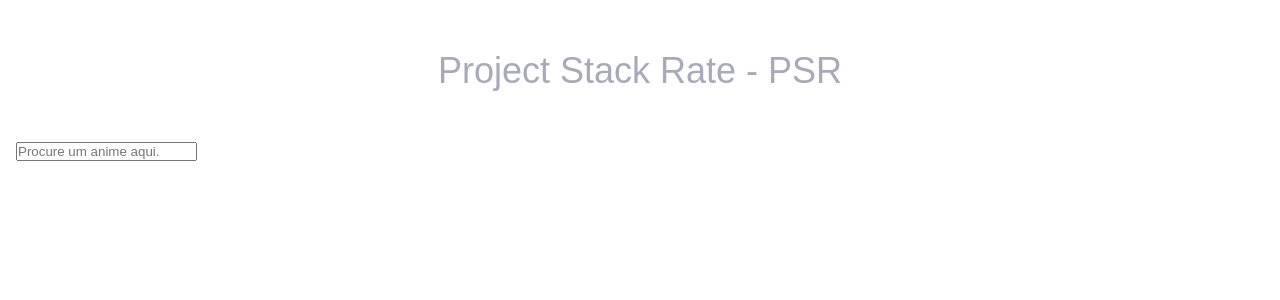
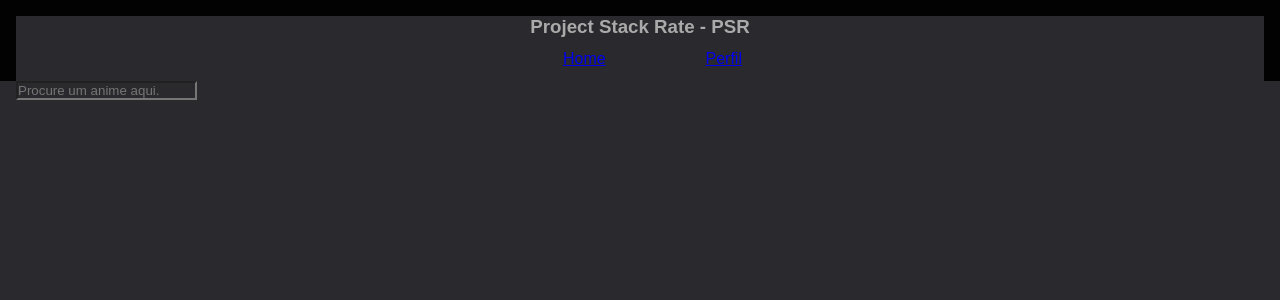
Before and after one commit to MarcosXavier93/Project-Stack-Rate---PSR---ReactJs, a React (Create React App) app in the folder psr/: page / in a window 1280 px wide. Shown: the top 300 px of the page. Built offline with nearby package versions, Linux system fonts and the light colour scheme.

Commit message:
Corrigindo Css EAtualizando Pacotes React

```diff
--- a/psr/package.json
+++ b/psr/package.json
@@ -8,6 +8,7 @@
     "@testing-library/user-event": "^12.8.3",
     "react": "^17.0.2",
     "react-dom": "^17.0.2",
+    "react-responsive-carousel": "^3.2.19",
     "react-scripts": "4.0.3",
     "web-vitals": "^1.1.2"
   },
--- a/psr/src/Components/AnimeCard.js
+++ b/psr/src/Components/AnimeCard.js
@@ -1,4 +1,6 @@
 import React from "react";
+import "react-responsive-carousel/lib/styles/carousel.min.css"; // requires a loader
+import { Carousel } from "react-responsive-carousel";
 
 function AnimeCard({ anime }) {
   return (
--- a/psr/src/Components/Header.js
+++ b/psr/src/Components/Header.js
@@ -1,10 +1,22 @@
-
 function Header() {
-  return(
+  return (
     <header>
-     <h1>Project Stack Rate - PSR</h1>
+      <h3>Project Stack Rate - PSR</h3>
+      <nav id="menu-principal">
+        <ul>
+          <li>
+            <a href="#">Home</a>
+          </li>
+          <li>
+            <a href="#"></a>
+          </li>
+          <li>
+            <a href="#">Perfil</a>
+          </li>
+        </ul>
+      </nav>
     </header>
   );
- }
+}
 
-export default Header
+export default Header;
--- a/psr/src/Style/App.css
+++ b/psr/src/Style/App.css
@@ -13,30 +13,42 @@
   -webkit-box-sizing: border-box;
   box-sizing: border-box;
   font-family: "Fira Sans", sans-serif;
+  background-color: #2a2a2e;
 }
 header {
-  padding-top: 50px;
-  padding-bottom: 50px;
+  color: #aaa;
+
+  padding: 0 1em;
+  display: block;
+  flex-direction: row;
+  justify-content: space-between;
+  background-color: rgba(0, 0, 0, 0.95);
+  padding-top: 1em;
+  text-align: center;
+}
+header ul {
+  list-style-type: none;
+}
+nav {
+  margin-bottom: 0;
+}
+nav li {
+  margin-bottom: 0;
+  display: inline-block;
+  margin: 1%;
+  padding-left: 2%;
 }
 main h1 {
   text-align: center;
-  border: #313131;
-  border-color: #313131;
-  border-style: solid;
 }
-header h1 {
-  color: #a9a9ba;
-  font-size: 36px;
-  font-weight: 400;
-  text-align: center;
-}
-header h1 strong {
-  color: #313131;
-}
+
 .content-wrap {
   display: -webkit-box;
   display: -ms-flexbox;
   display: flex;
+}
+.main-head input {
+  align: center;
 }
 .content-wrap aside {
   -webkit-box-flex: 1;
@@ -49,11 +61,7 @@ header h1 strong {
   padding-left: 16px;
   padding-right: 16px;
 }
-.content-wrap aside nav h3 {
-  color: #313131;
-  font-size: 24px;
-  margin-bottom: 16px;
-}
+
 .content-wrap aside nav a {
   display: block;
   padding: 8px 16px;
@@ -114,6 +122,7 @@ header h1 strong {
 }
 .content-wrap main .main-head .search-box input ::-webkit-input-placeholder {
   color: #888;
+  align: center;
 }
 .content-wrap main .main-head .search-box input :-ms-input-placeholder {
   color: #888;
@@ -144,6 +153,7 @@ header h1 strong {
   flex: 1 1 33.333%;
   max-width: fit-content;
   padding: 5px 8px;
+  color: #a9a9ba;
 }
 .content-wrap main .anime-list .anime-card a {
   text-decoration: none;
@@ -152,6 +162,7 @@ header h1 strong {
   display: block;
   margin-bottom: 16px;
 }
+
 .content-wrap main .anime-list .anime-card figure img {
   display: block;
   width: 100%;
@@ -164,9 +175,7 @@ header h1 strong {
   -webkit-transition: 0.4s;
   transition: 0.4s;
 }
-.content-wrap main .anime-list .anime-card h3 {
-  color: #313131;
-}
+
 .content-wrap main .anime-list .anime-card:hover figure img {
   -webkit-box-shadow: 0px 6px 12px rgba(0, 0, 0, 0.25);
   box-shadow: 0px 6px 12px rgba(0, 0, 0, 0.25);
```
Also changed, not shown: psr/src/index.js (+7 -8 lines), 1 other file (tests, documents, lock files or other folders).
